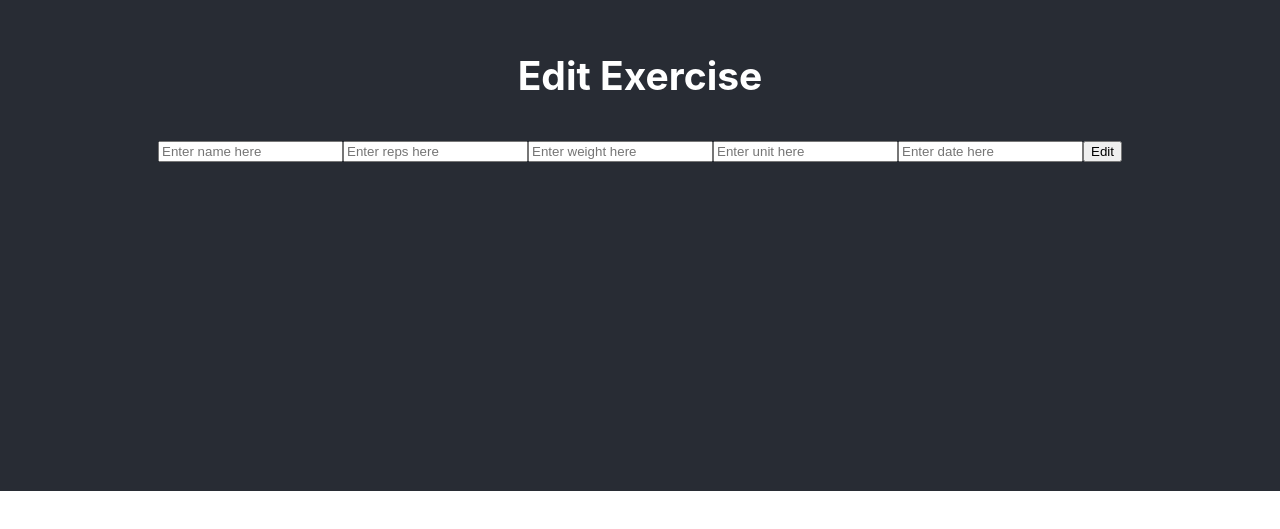
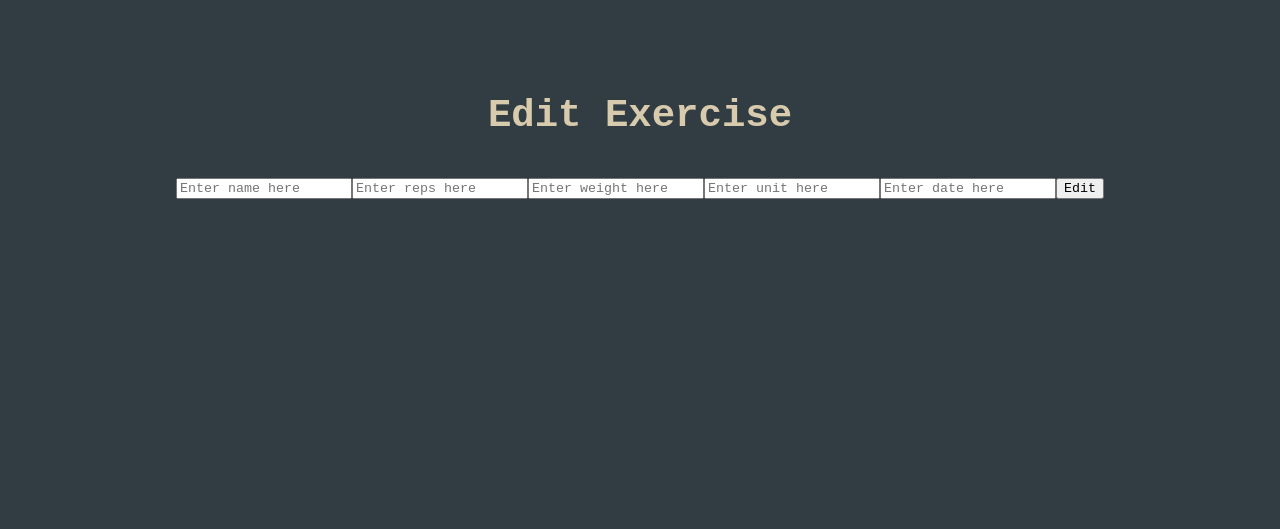
Before and after one commit to andcscott/ExerciseTracker, a React (Create React App) app in the folder exercises-ui/: page /edit in a window 1280 px wide. Shown: the part 309-838 px from the top of the page. Before the commit the page ends 800 px from the top, so only its background shows below. Built offline with nearby package versions, Linux system fonts and the light colour scheme.

Commit message:
Updated css

```diff
--- a/exercises-ui/src/App.css
+++ b/exercises-ui/src/App.css
@@ -1,38 +1,49 @@
+body {
+  font-family: monospace;
+  background-color: #323d43;
+  color: #a7c080;
+  margin: 20px;
+  padding: 20px;
+}
+
+tr th {
+  text-align: center;
+  color: #d8caac;
+  border: 5px solid;
+  border-color: #87c095;
+  padding: 5px;
+}
+
+tr td {
+  text-align: center;
+  color: #89beba;
+  border: 1px solid;
+  padding: 5px;
+}
+
+input {
+  font-family: monospace;
+}
+
+button {
+  font-family: monospace;
+}
+
 .App {
   text-align: center;
 }
 
-.App-logo {
-  height: 40vmin;
-  pointer-events: none;
-}
-
-@media (prefers-reduced-motion: no-preference) {
-  .App-logo {
-    animation: App-logo-spin infinite 20s linear;
-  }
-}
-
 .App-header {
-  background-color: #282c34;
+  background-color: #323d43;
   min-height: 100vh;
   display: flex;
   flex-direction: column;
   align-items: center;
   justify-content: center;
   font-size: calc(10px + 2vmin);
+  color: #d8caac;
+}
+
+a {
   color: white;
 }
-
-.App-link {
-  color: #61dafb;
-}
-
-@keyframes App-logo-spin {
-  from {
-    transform: rotate(0deg);
-  }
-  to {
-    transform: rotate(360deg);
-  }
-}
```
